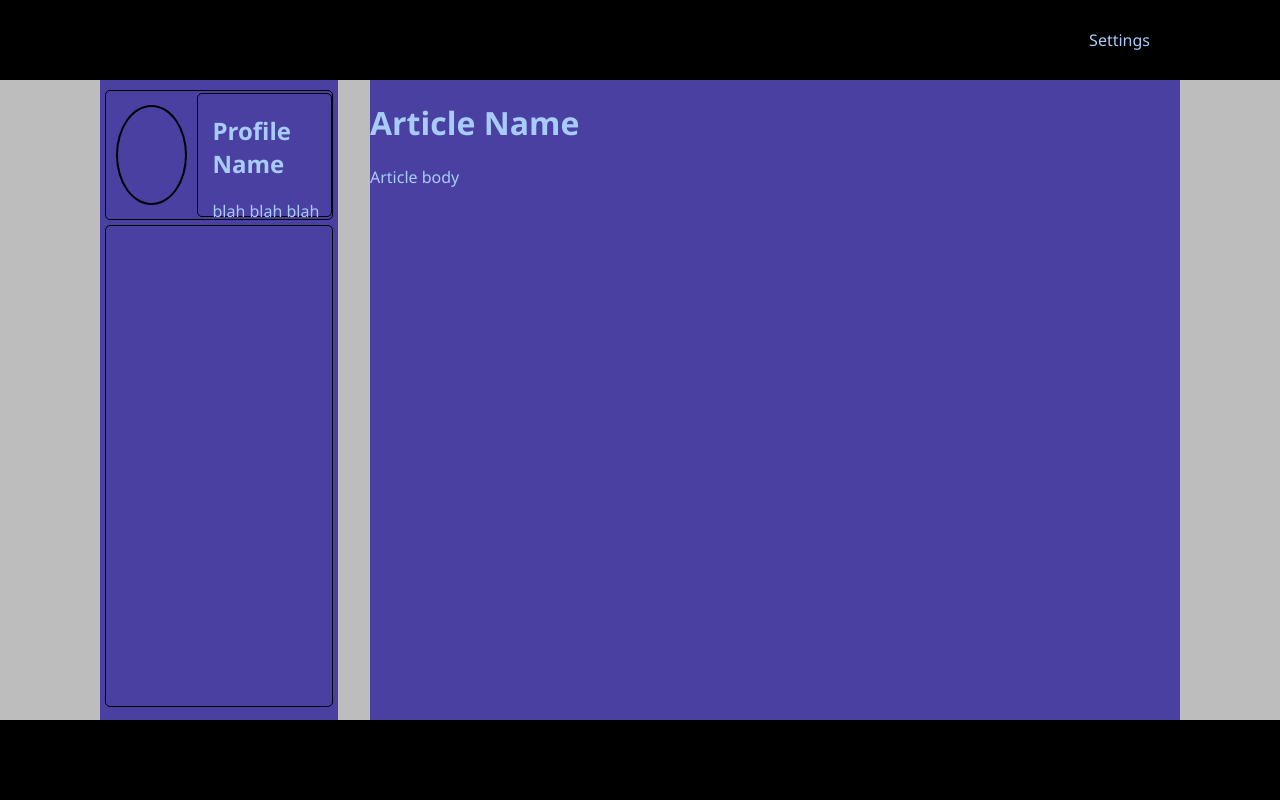
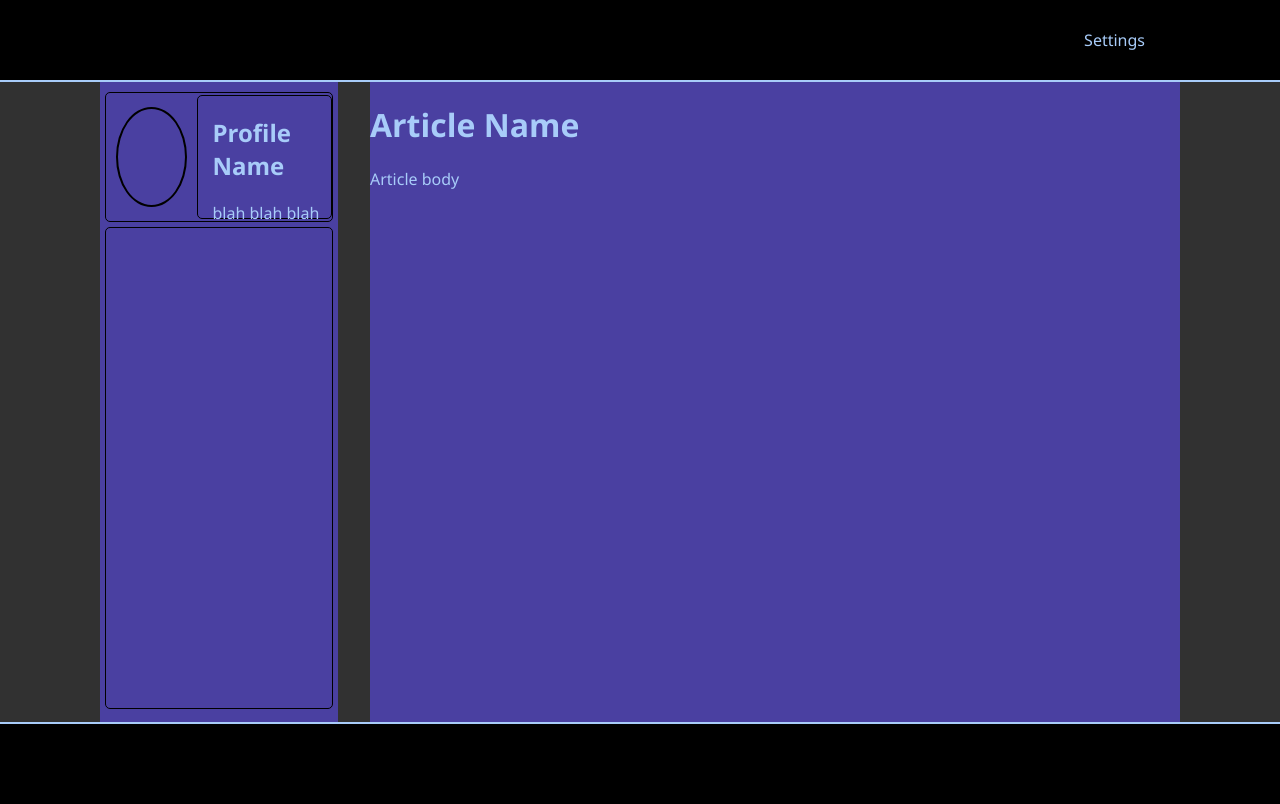
Before and after one commit to dstock3/blog-front, a React (Create React App) app: page / in a window 1280 px wide. Built offline with nearby package versions, Linux system fonts and the light colour scheme.

Commit message:
Moved placeholder for API call to App component.

```diff
--- a/public/index.html
+++ b/public/index.html
@@ -11,7 +11,7 @@
     />
     <link rel="apple-touch-icon" href="%PUBLIC_URL%/logo192.png" />
     <link rel="manifest" href="%PUBLIC_URL%/manifest.json" />
-    <title>React App</title>
+    <title>Blog Dog - Simple CMS</title>
   </head>
   <body>
     <noscript>You need to enable JavaScript to run this app.</noscript>
--- a/src/App.css
+++ b/src/App.css
@@ -10,8 +10,8 @@ body {
   display: flex;
   flex-direction: column;
   justify-content: space-between;
-  background-color: rgb(189, 189, 189);
-  width: 100vw;
+  background-color: rgb(49, 49, 49);
+  max-width: 100vw;
   min-height: 100vh;
 }
 
@@ -21,6 +21,7 @@ header {
   display: flex;
   justify-content: flex-end;
   align-items: center;
+  border-bottom: 2px solid rgb(168, 204, 249);
 }
 
 main {
@@ -33,6 +34,7 @@ main {
 footer {
   min-height: 10vh;
   background-color: black;
+  border-top: 2px solid rgb(168, 204, 249);
 }
 
 .hidden {
@@ -46,7 +48,7 @@ footer {
 /* Settings */
 
 .settings-icon {
-  margin-right: 130px;
+  margin-right: 135px;
   cursor: pointer;
 }
 
@@ -54,6 +56,7 @@ footer {
   position: absolute;
   top: 10vh;
   right:115px;
+  width: 100px;
   background-color: black;
   border-bottom-left-radius: 5px;
   border-bottom-right-radius: 5px;
@@ -64,7 +67,6 @@ footer {
 
 .options-list {
   height: fit-content;
-  width: 100px;
   list-style: none;
   display: flex;
   flex-direction: column;
@@ -75,7 +77,6 @@ footer {
 .option-item {
   cursor: pointer;
 }
-
 
 /* Blog section */
 
--- a/src/components/Archive.js
+++ b/src/components/Archive.js
@@ -1,13 +1,13 @@
 const Archive = () => {
     return (
         <div className="archive">
-        {/*
-            <ul>
-            {articles.map((article, index) => {
-                return <li key={index}>{article.title}</li>
-            })}
+            <ul className="archive-list">
+            {/*
+                {articles.map((article, index) => {
+                    return <li key={index}>{article.title}</li>
+                })}
+            */}
             </ul>
-        */}
         </div>
     );
 }
--- a/src/sampleData.json
+++ b/src/sampleData.json
@@ -13,6 +13,10 @@
         "article2": {
             "title": "article 2 title",
             "content": "Tincidunt augue interdum velit euismod in pellentesque massa placerat duis. Ipsum dolor sit amet consectetur adipiscing elit pellentesque. Aenean vel elit scelerisque mauris pellentesque pulvinar. Lectus sit amet est placerat. Ipsum suspendisse ultrices gravida dictum. Sit amet facilisis magna etiam tempor orci eu lobortis elementum. Quam vulputate dignissim suspendisse in est ante in. Eleifend mi in nulla posuere sollicitudin aliquam ultrices sagittis orci. Proin sed libero enim sed. Varius duis at consectetur lorem donec massa. Vestibulum sed arcu non odio euismod lacinia at quis risus. Sit amet tellus cras adipiscing enim eu turpis. Diam quis enim lobortis scelerisque fermentum dui faucibus in. Lacus vestibulum sed arcu non odio. Auctor elit sed vulputate mi sit amet mauris. Semper viverra nam libero justo laoreet sit. Faucibus interdum posuere lorem ipsum dolor sit amet. Risus feugiat in ante metus dictum at. Urna molestie at elementum eu facilisis sed odio morbi quis. Facilisis mauris sit amet massa vitae tortor condimentum. Ullamcorper malesuada proin libero nunc consequat interdum."
+        },
+        "article3": {
+            "title": "article 2 title",
+            "content": "Et netus et malesuada fames ac turpis egestas. Vitae elementum curabitur vitae nunc sed velit dignissim sodales ut. Pellentesque eu tincidunt tortor aliquam nulla facilisi cras fermentum odio. Vulputate ut pharetra sit amet aliquam id diam maecenas ultricies. Faucibus et molestie ac feugiat sed lectus vestibulum mattis ullamcorper. Vulputate eu scelerisque felis imperdiet proin fermentum leo. Habitant morbi tristique senectus et netus et. Pharetra pharetra massa massa ultricies mi quis. In nisl nisi scelerisque eu ultrices. Risus sed vulputate odio ut. Augue neque gravida in fermentum. Tincidunt lobortis feugiat vivamus at. Risus sed vulputate odio ut enim. Malesuada fames ac turpis egestas integer eget aliquet."
         }
     }
 }
```
Also changed, not shown: src/App.js (+23 -0 lines), src/components/Main.js (+1 -26 lines).
